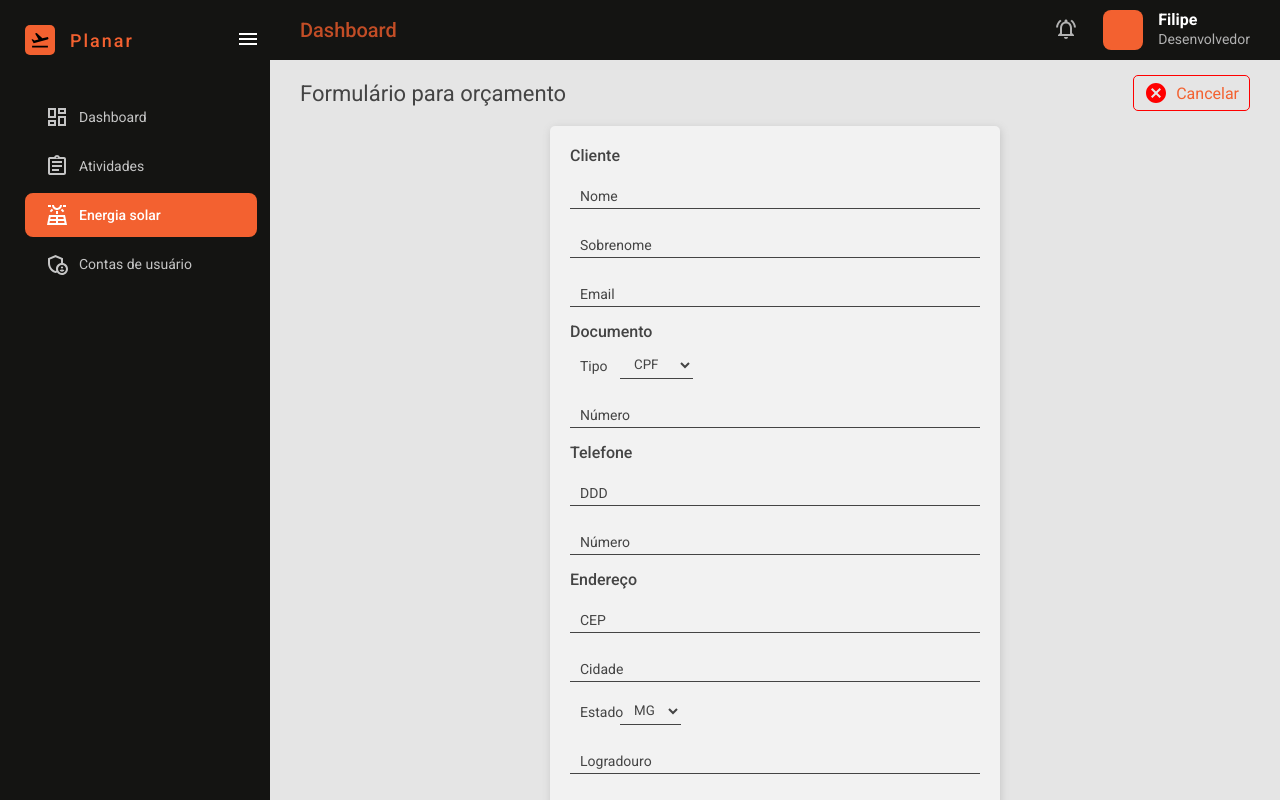
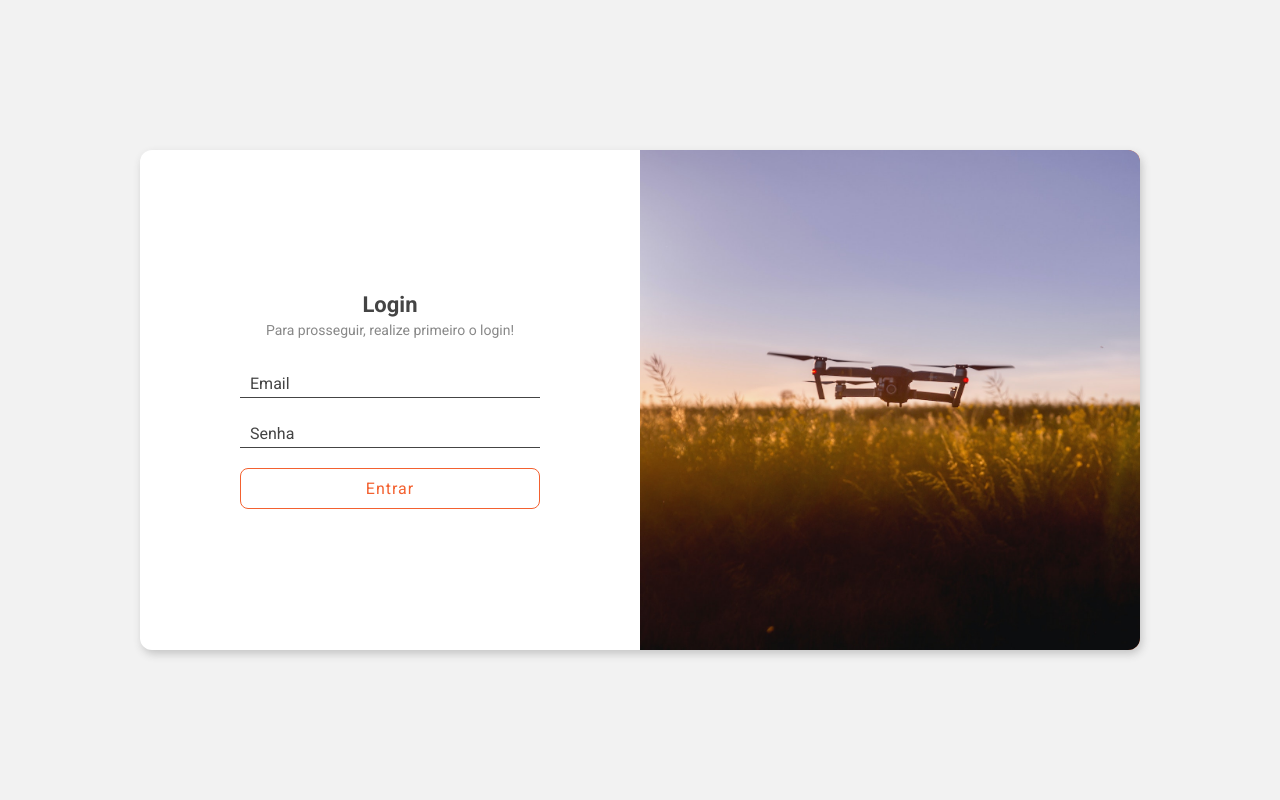
Before and after one commit to mrffilipe/planar-react-web-client, a React (Vite) app: page /solar-energy/budget-form in a window 1280 px wide. Built offline with nearby package versions, Linux system fonts and the light colour scheme; the HTML template or start-up script is replaced by a standard one.

Commit message:
Add page SignIn

```diff
--- a/src/App.jsx
+++ b/src/App.jsx
@@ -6,6 +6,7 @@ import Activity from "./pages/Activity";
 import UserAccount from "./pages/UserAccount";
 import User from "./pages/User";
 import SolarEnergyBudgetForm from "./pages/SolarEnergyBudgetForm";
+import SignIn from "./pages/SignIn";
 
 const router = createBrowserRouter([
   {
@@ -15,14 +16,16 @@ const router = createBrowserRouter([
       { path: "/activity", element: <Activity /> },
       { path: "/user-account", element: <UserAccount /> },
       { path: "/user-account/user", element: <User /> },
-      { path: "/solar-energy/budget-form", element: <SolarEnergyBudgetForm /> }
+      { path: "/solar-energy/budget-form", element: <SolarEnergyBudgetForm /> },
+      { path: "/sign-in", element: <SignIn /> }
     ]
   }
 ]);
 
 const App = () => {
   return (
-    <RouterProvider router={router} />
+    // <RouterProvider router={router} />
+    <SignIn />
   );
 }
 
--- /dev/null
+++ b/src/components/Inputs/NumberInput/index.jsx
@@ -0,0 +1,11 @@
+import styles from "./styles.module.css";
+
+const NumberInput = () => {
+    return (
+        <div className={styles.form_group}>
+
+        </div>
+    );
+}
+
+export default NumberInput;
--- /dev/null
+++ b/src/components/Inputs/SubmitInput/index.jsx
@@ -0,0 +1,13 @@
+import styles from "./styles.module.css";
+
+const SubmitInput = ({ value }) => {
+  return (
+    <input
+      type="submit"
+      value={value || InputSubmit.name}
+      className={styles.input_submit}
+    />
+  );
+}
+
+export default SubmitInput;
--- /dev/null
+++ b/src/components/Inputs/SubmitInput/styles.module.css
@@ -0,0 +1,18 @@
+.input_submit {
+    width: 100%;
+    border: 1px solid var(--accent-color);
+    border-radius: 8px;
+    padding: 10px 0;
+    background: none;
+    cursor: pointer;
+    color: var(--accent-color);
+    font-size: 16px;
+    letter-spacing: 1px;
+    transition: all 0.2s ease-in;
+}
+
+.input_submit:hover {
+    background-color: var(--accent-color);
+    color: var(--secondary-color);
+    box-shadow: 1px 1px 4px #888;
+}
--- /dev/null
+++ b/src/components/Inputs/TextInput/index.jsx
@@ -0,0 +1,14 @@
+import styles from "./styles.module.css";
+
+const TextInput = ({ label, type, required }) => {
+    return (
+        <div className={styles.form_group}>
+            <label>
+                <input type={type || "text"} required={required && required} />
+                <span>{label || TextInput.name}</span>
+            </label>
+        </div>
+    );
+}
+
+export default TextInput;
--- /dev/null
+++ b/src/components/Inputs/TextInput/styles.module.css
@@ -0,0 +1,48 @@
+.form_group {}
+
+.form_group label {
+    display: flex;
+    align-items: center;
+    flex-direction: column;
+    position: relative;
+    margin-bottom: 20px;
+}
+
+.form_group input {
+    width: 100%;
+    padding: 5px 10px;
+    border: none;
+    outline: none;
+    border-bottom: 1px solid #444;
+    color: #444;
+    font-size: 16px;
+    transition: all 0.2s ease-in;
+}
+
+.form_group input:focus {
+    border-bottom: 1px solid var(--accent-color);
+}
+
+.form_group span {
+    position: absolute;
+    left: 10px;
+    bottom: 5px;
+    font-size: 16px;
+    color: #444;
+    pointer-events: none;
+    transition: all 0.2s ease-in;
+}
+
+.form_group input:valid+span {
+    left: 0;
+    top: -15px;
+    font-size: 14px;
+    color: #444;
+}
+
+.form_group input:focus+span {
+    left: 0;
+    top: -15px;
+    font-size: 14px;
+    color: var(--accent-color);
+}
--- /dev/null
+++ b/src/components/Inputs/index.jsx
@@ -0,0 +1,9 @@
+import NumberInput from "./NumberInput";
+import TextInput from "./TextInput";
+import SubmitInput from "./SubmitInput";
+
+export {
+    NumberInput,
+    TextInput,
+    SubmitInput
+};
--- /dev/null
+++ b/src/pages/SignIn/index.jsx
@@ -0,0 +1,24 @@
+import styles from "./styles.module.css";
+
+import { SubmitInput, TextInput } from "../../components/Inputs";
+
+const SignIn = () => {
+    return (
+        <div className={styles.sign_in_container}>
+            <section className={styles.sign_in_section}>
+                <div className={styles.form_container}>
+                    <h2>Login</h2>
+                    <h3>Para prosseguir, realize primeiro o login!</h3>
+                    <form className={styles.form}>
+                        <TextInput label="Email" type="text" required />
+                        <TextInput label="Senha" type="password" required />
+                        <SubmitInput value="Entrar" />
+                    </form>
+                </div>
+                <div className={styles.banner} />
+            </section>
+        </div>
+    );
+}
+
+export default SignIn;
--- /dev/null
+++ b/src/pages/SignIn/styles.module.css
@@ -0,0 +1,56 @@
+.sign_in_container {
+    height: 100vh;
+    display: flex;
+    justify-content: center;
+    align-items: center;
+    background-color: #f2f2f2;
+}
+
+.sign_in_section {
+    width: 1000px;
+    height: 500px;
+    display: flex;
+    background-color: #fff;
+    border-radius: 12px;
+    box-shadow: 2px 4px 8px #c5c5c5;
+    overflow: hidden;
+}
+
+.form_container {
+    width: 50%;
+    padding: 20px;
+    display: flex;
+    flex-direction: column;
+    justify-content: center;
+    align-items: center;
+}
+
+.form_container h2 {
+    font-size: 22px;
+    color: #444;
+    font-weight: 700;
+    text-align: center;
+}
+
+.form_container h3 {
+    margin-top: 5px;
+    width: 300px;
+    font-size: 14px;
+    color: #888;
+    font-weight: 400;
+    text-align: center;
+}
+
+.form {
+    margin-top: 30px;
+    width: 300px;
+}
+
+.banner {
+    width: 50%;
+    background-color: var(--accent-color);
+    background-image: url("../../assets/images/sign-in_banner.jpg");
+    background-repeat: no-repeat;
+    background-size: cover;
+    background-position: center;
+}
```
Also changed, not shown: src/assets/images/sign-in_banner.jpg (added), src/components/Inputs/NumberInput/styles.module.css (added).
